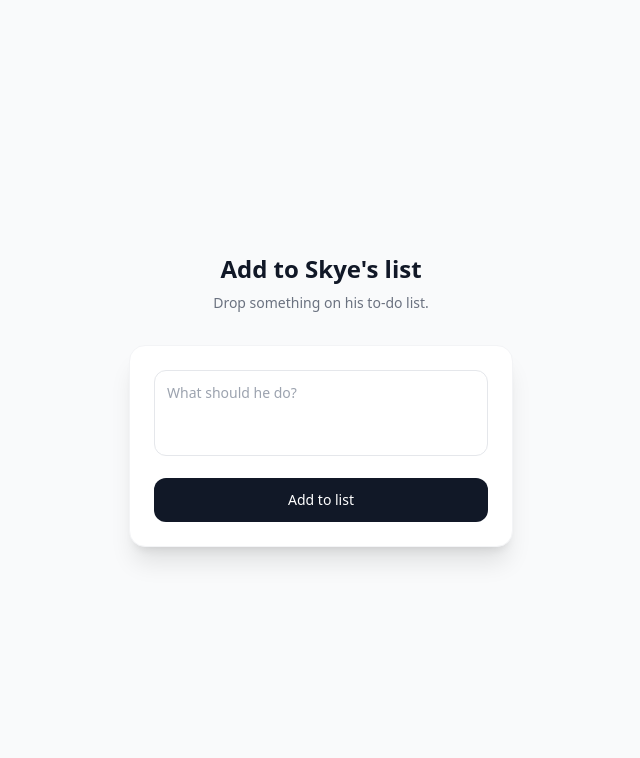
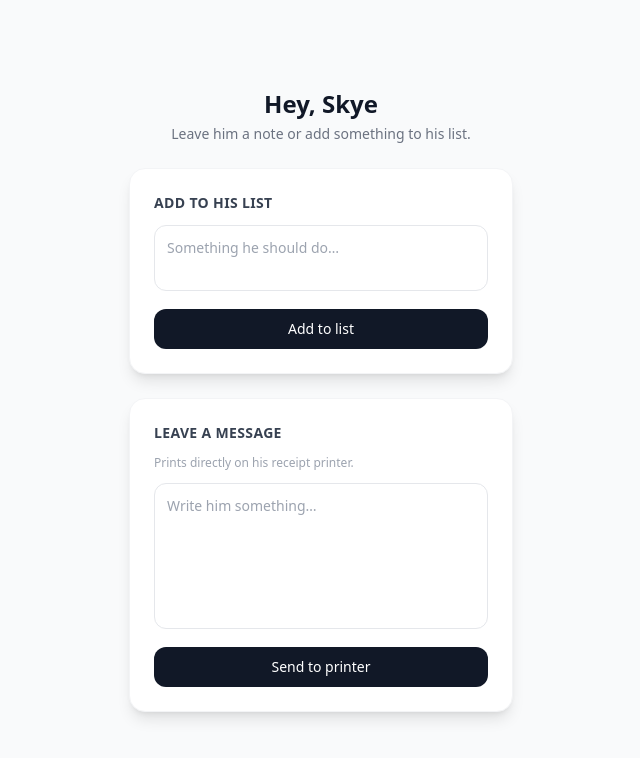
Before and after one commit to SkyeTye/receipt-printer, a website: page public/share.html in a window 1280 px wide. Both pictures are taken after typing "Sample" into the empty fields and a click on the button "Add to list". Shown: the whole page, without its empty margins (319-959 px from the left). Drawn offline with nearby package versions, Linux system fonts and the light colour scheme.

Commit message:
Share page: add leave-a-message section that prints directly

```diff
--- a/public/share.html
+++ b/public/share.html
@@ -3,15 +3,15 @@
 <head>
   <meta charset="UTF-8" />
   <meta name="viewport" content="width=device-width, initial-scale=1" />
-  <title>Add to Skye's List</title>
+  <title>Leave Skye a note</title>
   <script src="https://cdn.tailwindcss.com"></script>
   <script>
-    async function submit(e) {
+    async function submitTodo(e) {
       e.preventDefault();
       const input   = document.getElementById('task-input');
-      const btn     = document.getElementById('submit-btn');
-      const success = document.getElementById('success-msg');
-      const error   = document.getElementById('error-msg');
+      const btn     = document.getElementById('task-btn');
+      const success = document.getElementById('task-success');
+      const error   = document.getElementById('task-error');
       const text    = input.value.trim();
       if (!text) return;
 
@@ -38,31 +38,89 @@
         btn.textContent = 'Add to list';
       }
     }
+
+    async function submitMessage(e) {
+      e.preventDefault();
+      const input   = document.getElementById('message-input');
+      const btn     = document.getElementById('message-btn');
+      const success = document.getElementById('message-success');
+      const error   = document.getElementById('message-error');
+      const text    = input.value.trim();
+      if (!text) return;
+
+      btn.disabled = true;
+      btn.textContent = 'Sending…';
+      error.classList.add('hidden');
+
+      try {
+        const res = await fetch(window.location.pathname + '/message', {
+          method:  'POST',
+          headers: { 'Content-Type': 'application/json' },
+          body:    JSON.stringify({ text }),
+        });
+        if (!res.ok) throw new Error();
+
+        input.value = '';
+        success.classList.remove('hidden');
+        setTimeout(() => success.classList.add('hidden'), 2500);
+      } catch {
+        error.classList.remove('hidden');
+      } finally {
+        btn.disabled = false;
+        btn.textContent = 'Send to printer';
+      }
+    }
   </script>
 </head>
-<body class="min-h-screen flex items-center justify-center px-4 font-sans">
-  <div class="w-full max-w-sm text-center">
-    <h1 class="text-2xl font-semibold text-gray-900 mb-2">Add to Skye's list</h1>
-    <p class="text-sm text-gray-500 mb-8">Drop something on his to-do list.</p>
+<body class="min-h-screen flex items-center justify-center px-4 py-12 font-sans">
+  <div class="w-full max-w-sm space-y-6">
 
-    <div id="form" class="bg-white rounded-2xl shadow-xl border border-gray-100 p-6 space-y-4">
+    <div class="text-center">
+      <h1 class="text-2xl font-semibold text-gray-900 mb-1">Hey, Skye</h1>
+      <p class="text-sm text-gray-500">Leave him a note or add something to his list.</p>
+    </div>
+
+    <!-- To-do -->
+    <div class="bg-white rounded-2xl shadow-lg border border-gray-100 p-6 space-y-3">
+      <h2 class="text-sm font-semibold text-gray-700 tracking-wide uppercase">Add to his list</h2>
       <textarea
         id="task-input"
         maxlength="100"
-        placeholder="What should he do?"
-        onkeypress="if(event.key==='Enter'&&!event.shiftKey){event.preventDefault();submit(event)}"
+        placeholder="Something he should do…"
+        onkeypress="if(event.key==='Enter'&&!event.shiftKey){event.preventDefault();submitTodo(event)}"
         class="w-full p-3 border border-gray-200 rounded-xl text-sm resize-none focus:outline-none focus:ring-2 focus:ring-gray-300"
-        rows="3"
+        rows="2"
         autofocus
       ></textarea>
       <button
-        id="submit-btn"
-        onclick="submit(event)"
-        class="w-full bg-gray-900 hover:bg-gray-700 disabled:opacity-50 text-white py-3 rounded-xl text-sm font-medium transition-all"
+        id="task-btn"
+        onclick="submitTodo(event)"
+        class="w-full bg-gray-900 hover:bg-gray-700 disabled:opacity-50 text-white py-2.5 rounded-xl text-sm font-medium transition-all"
       >Add to list</button>
-      <p id="success-msg" class="hidden text-green-600 text-sm">Added to his list!</p>
-      <p id="error-msg"   class="hidden text-red-500 text-sm">Something went wrong. Try again.</p>
+      <p id="task-success" class="hidden text-green-600 text-sm text-center"></p>
+      <p id="task-error"   class="hidden text-red-500 text-sm text-center">Something went wrong. Try again.</p>
     </div>
+
+    <!-- Message -->
+    <div class="bg-white rounded-2xl shadow-lg border border-gray-100 p-6 space-y-3">
+      <h2 class="text-sm font-semibold text-gray-700 tracking-wide uppercase">Leave a message</h2>
+      <p class="text-xs text-gray-400">Prints directly on his receipt printer.</p>
+      <textarea
+        id="message-input"
+        maxlength="500"
+        placeholder="Write him something…"
+        class="w-full p-3 border border-gray-200 rounded-xl text-sm resize-none focus:outline-none focus:ring-2 focus:ring-gray-300"
+        rows="6"
+      ></textarea>
+      <button
+        id="message-btn"
+        onclick="submitMessage(event)"
+        class="w-full bg-gray-900 hover:bg-gray-700 disabled:opacity-50 text-white py-2.5 rounded-xl text-sm font-medium transition-all"
+      >Send to printer</button>
+      <p id="message-success" class="hidden text-green-600 text-sm text-center">Message sent — it's printing now!</p>
+      <p id="message-error"   class="hidden text-red-500 text-sm text-center">Something went wrong. Try again.</p>
+    </div>
+
   </div>
 </body>
 </html>
```
Also changed, not shown: server.js (+9 -0 lines).
